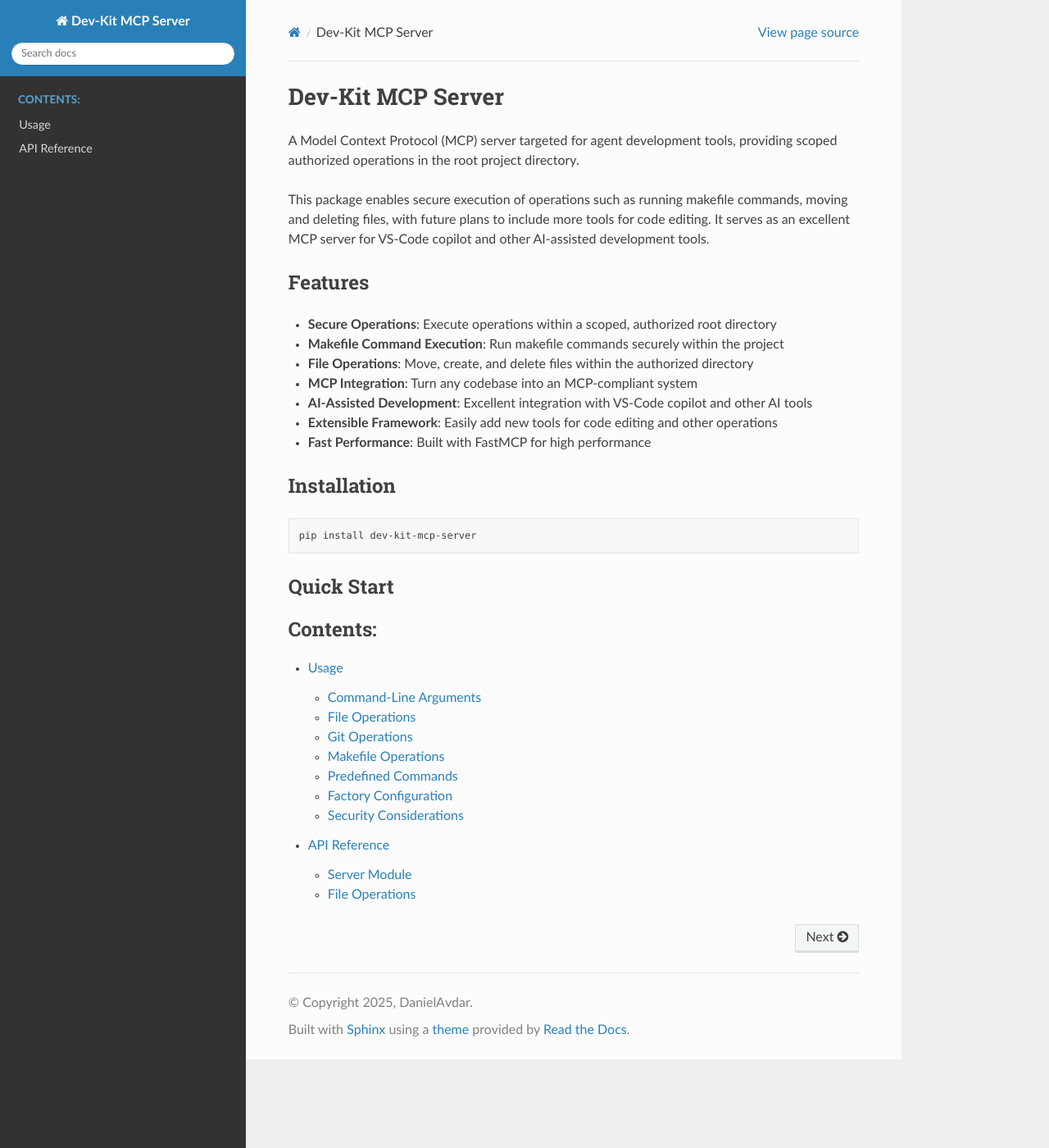
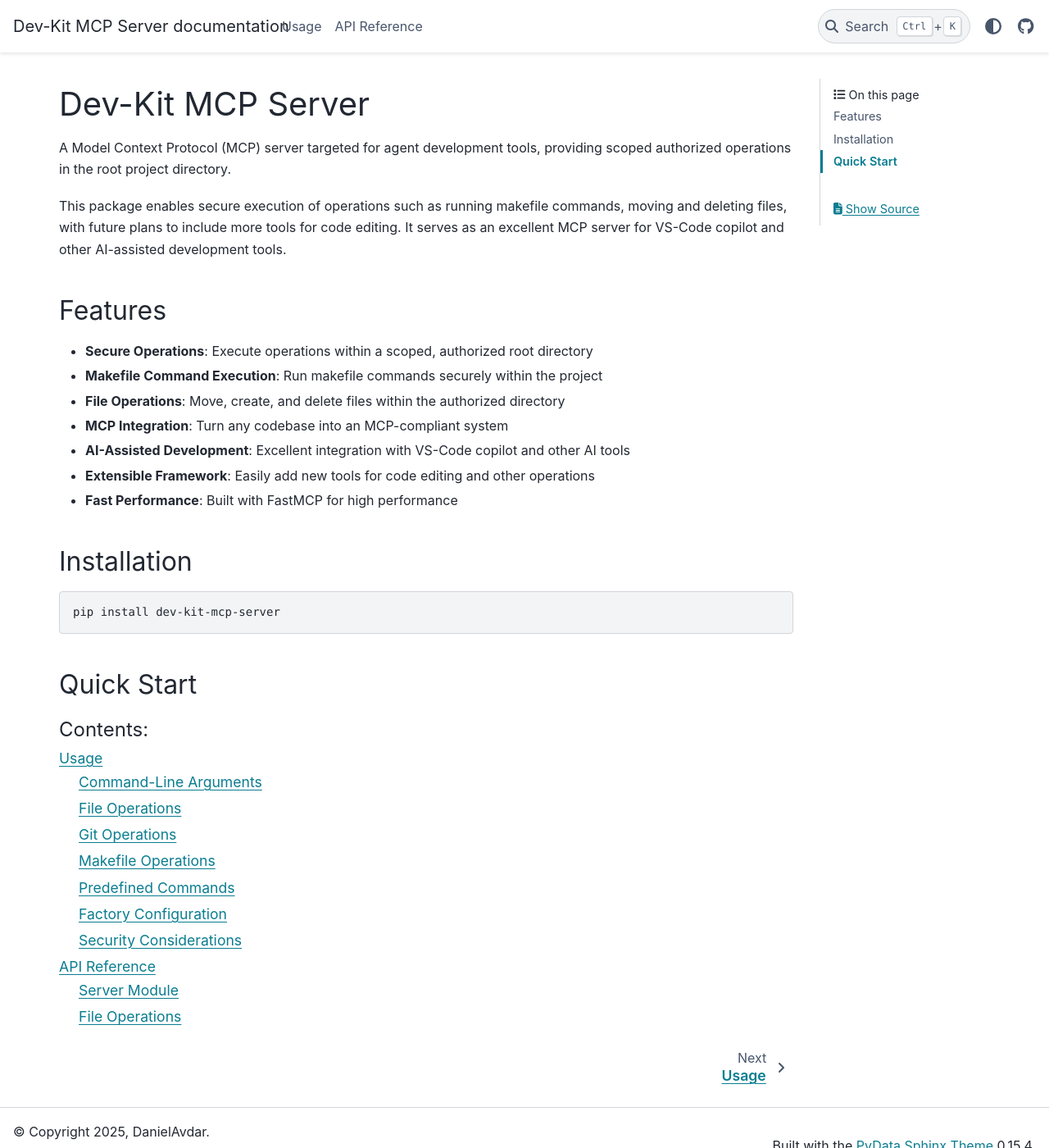
Before and after one commit to DanielAvdar/dev-kit-mcp-server, a Sphinx documentation site: the page built from docs/source/index.rst, in a window 1280 px wide and 1400 px high. Shown: the whole window at 82% size. Built offline with Sphinx 7.4.7 and the PyData theme 0.15.4, drawn with Linux system fonts in a browser that asks for light colours; some of the changed text lies outside the part shown.

Commit message:
Migrate documentation theme to PyData Sphinx theme (#19)
* Initial plan for issue

* Migrate documentation theme to PyData Sphinx theme

Co-authored-by: eh-main-bot <171766998+eh-main-bot@users.noreply.github.com>

---------

Co-authored-by: copilot-swe-agent[bot] <198982749+Copilot@users.noreply.github.com>
Co-authored-by: eh-main-bot <171766998+eh-main-bot@users.noreply.github.com>

```diff
--- a/docs/source/conf.py
+++ b/docs/source/conf.py
@@ -39,6 +39,19 @@ exclude_patterns = []
 # -- Options for HTML output -------------------------------------------------
 # https://www.sphinx-doc.org/en/master/usage/configuration.html#options-for-html-output
 
-html_theme = "sphinx_rtd_theme"
+html_theme = "pydata_sphinx_theme"
 master_doc = "index"
+
+# PyData theme options
+html_theme_options = {
+    "icon_links": [
+        {
+            "name": "GitHub",
+            "url": "https://github.com/DanielAvdar/dev-kit-mcp-server",
+            "icon": "fa-brands fa-github",
+        }
+    ],
+    "use_edit_page_button": False,
+    "show_toc_level": 2,
+}
 # html_static_path = ["_static"]
--- a/pyproject.toml
+++ b/pyproject.toml
@@ -55,6 +55,7 @@ dev = [
 docs = [
     "sphinx>=8.2.0; python_version >= '3.11'",
     "sphinx>=7.0.0; python_version < '3.11'",
+    "pydata-sphinx-theme",
     "sphinx-rtd-theme>=3.0.2",
 ]
 [project.scripts]
```
Also changed, not shown: 1 other file.
